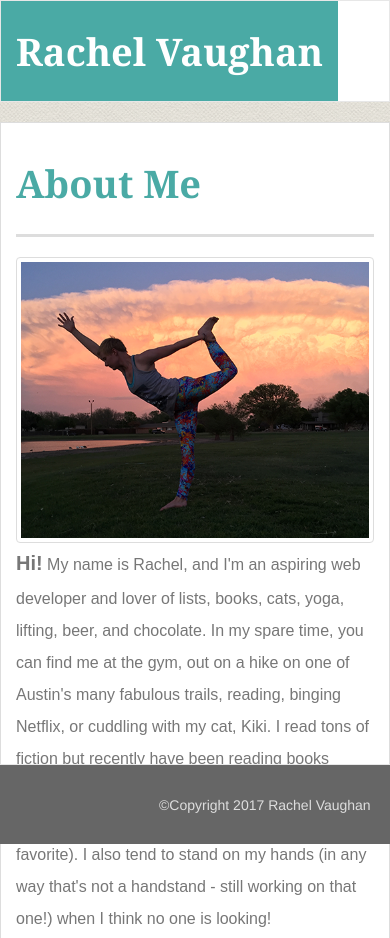
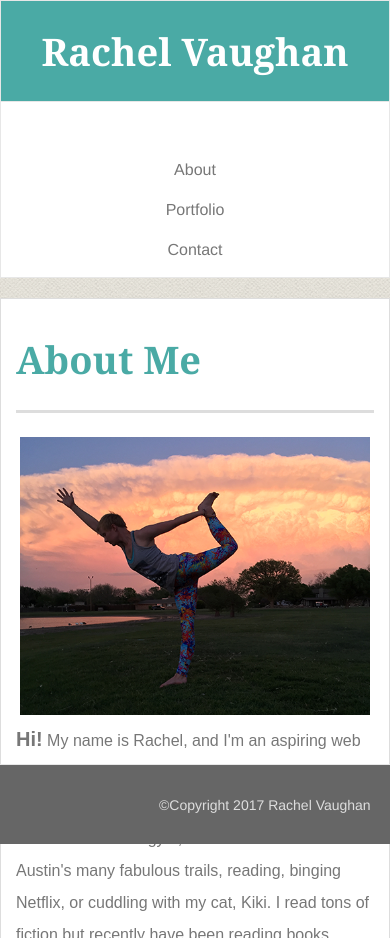
Before and after one commit to RaeVaughan/Bootstrap-Portfolio, a plain HTML site: page index.html in a window 390 px wide. Shown: the top 938 px of the page. Drawn offline with nearby package versions, Linux system fonts and the light colour scheme.

Commit message:
fixed breakpoint issues with navbar

```diff
--- a/index.html
+++ b/index.html
@@ -38,7 +38,7 @@
 				</div>
 
 				<div class="row">
-					<div class="col-md-3">
+					<div class="col-md-3" class="profile-img">
 						<img src="images/profile-img.png" alt="profile-img" class="img-thumbnail">
 					</div>
 
--- a/style.css
+++ b/style.css
@@ -38,6 +38,10 @@ p {
 	font-size: 20px;
 }
 
+
+/************** Header **************/
+
+
 .navbar-default .navbar-brand {
 	color: #fff;
 	background-color: #4aaaa5;
@@ -69,6 +73,14 @@ li {
 	padding-bottom: 20px;
 }
 
+.img-thumbnail {
+	border: none;
+}
+
+
+/************** Sidebar **************/
+
+
 #sidebar {
 	border-style: solid;
 	border-color: #ddd;
@@ -82,6 +94,10 @@ li {
 	background-color: #fff;
 	border-bottom: 3px solid #ddd;
 }
+
+
+/************** Footer **************/
+
 
 #footer {
 	background-color: #666;
@@ -140,3 +156,20 @@ li {
 label {
 	font-size: 16px;
 }
+
+
+
+/************** Media Queries **************/
+
+
+@media only screen and (max-width: 640px){
+	.collapse {
+		display: block;
+		text-align: center;
+	}
+
+	.navbar-brand {
+		width: 100%;
+		text-align: center;
+	}
+}
```
